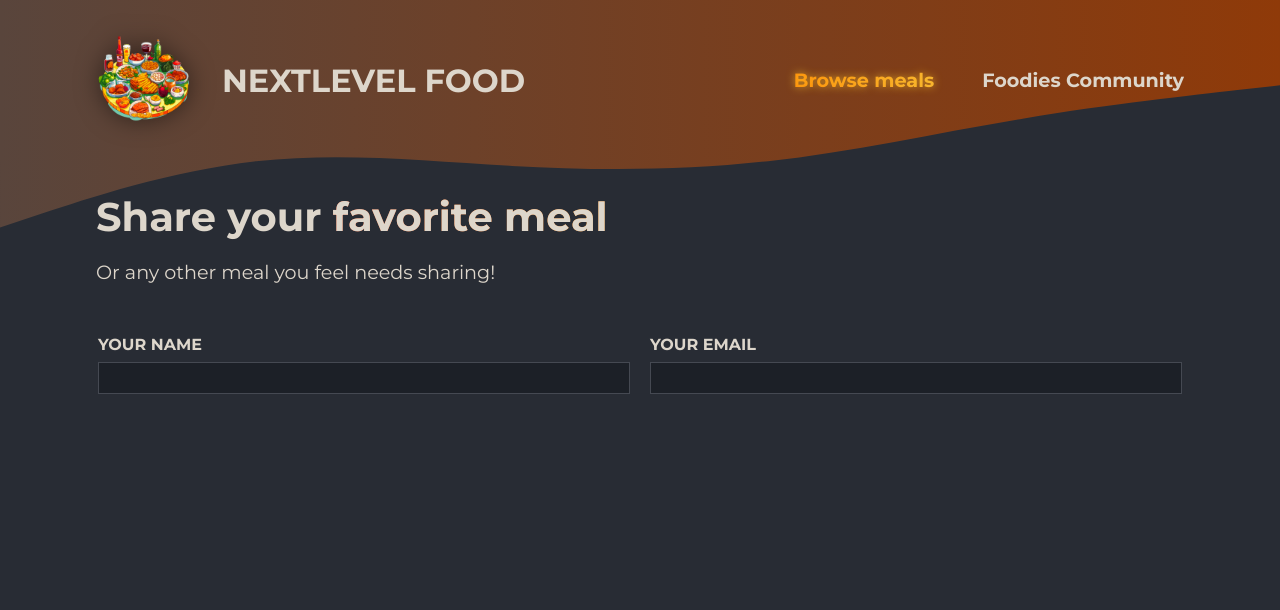
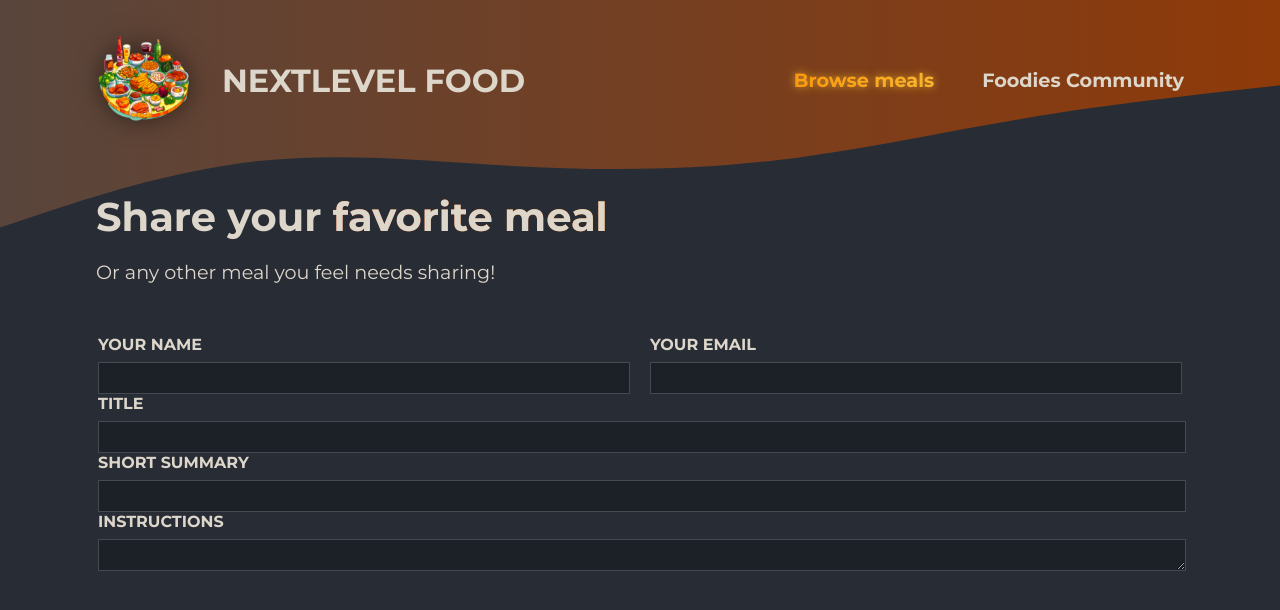
Before and after one commit to Danielle-Luz/foodies-nextjs-project, a Next.js app: page /meals/share in a window 1280 px wide. Shown: the top 610 px of the page. Built offline with nearby package versions, Linux system fonts and the light colour scheme.

Commit message:
feat: add other fields and pass register

```diff
--- a/app/meals/share/page.js
+++ b/app/meals/share/page.js
@@ -1,7 +1,9 @@
 import Field from "@/components/field/field";
 import styles from "./styles.module.css";
+import { useForm } from "react-hook-form";
 
 export default function Share() {
+  const { register, handleSubmit } = useForm();
   return (
     <main className={`horizontal-spacing ${styles["form-wrapper"]}`}>
       <article>
@@ -10,9 +12,12 @@ export default function Share() {
       </article>
       <form>
         <article className={styles["field-row"]}>
-          <Field label="Your name" />
-          <Field label="Your email" />
+          <Field label="Your name" register={register} />
+          <Field label="Your email" register={register} />
         </article>
+        <Field label="Title" register={register} />
+        <Field label="Short summary" register={register} />
+        <Field label="Instructions" type="textarea" register={register} />
       </form>
     </main>
   );
--- a/components/field/field.js
+++ b/components/field/field.js
@@ -1,14 +1,21 @@
 import styles from "./styles.module.css";
 
-export default function Field({label, type = "text"}) {
+export default function Field({ label, register, type = "text" }) {
   return (
     <fieldset className={styles["field-wrapper"]}>
-      <label className={styles["field-label"]} for="">{label}</label>
-      {
-        type == "textarea" ?
-          <textarea className={styles["field"]} /> :
-          <input className={styles["field"]} type="text" />
-      }
+      <label className={styles["field-label"]} for={label}>
+        {label}
+      </label>
+      {type == "textarea" ? (
+        <textarea className={styles["field"]} />
+      ) : (
+        <input
+          id={label}
+          className={styles["field"]}
+          type="text"
+          {...register(label)}
+        />
+      )}
     </fieldset>
-  )
+  );
 }
```
